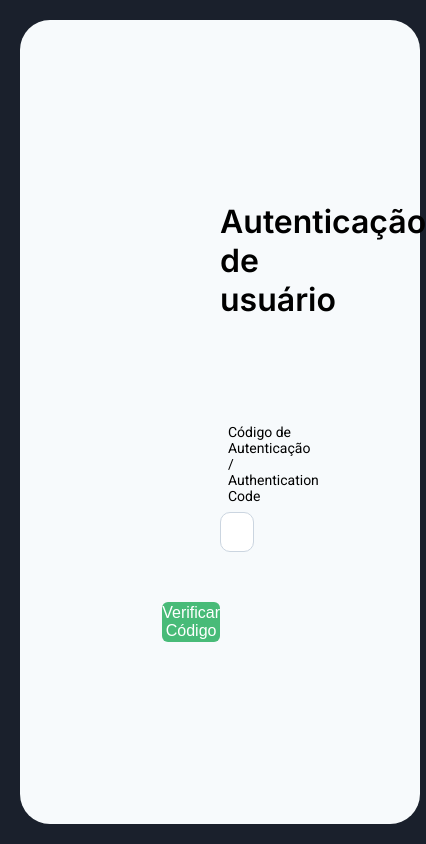
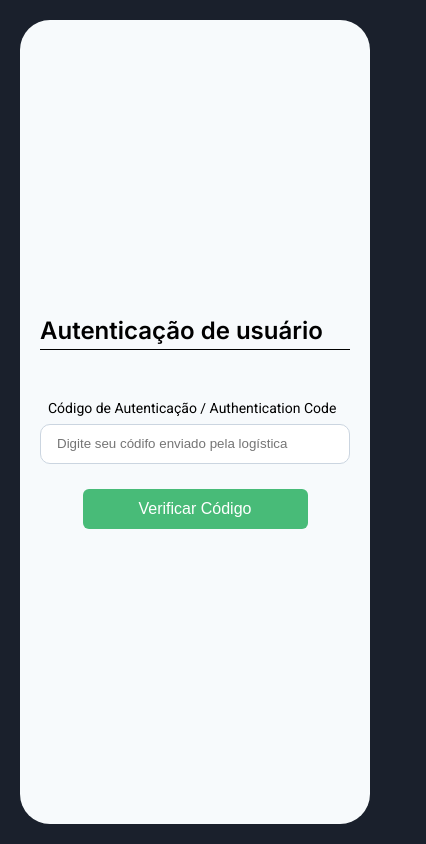
Before and after one commit to JuanBarcelos/Travel-Booking-System-, a React (Vite) app: page /register in a window 390 px wide. Shown: the whole page, 426 px wide, since content can reach past the window. Built offline with nearby package versions, Linux system fonts and the light colour scheme; no server answers.

Commit message:
responsividade da tela de registro

```diff
--- a/src/pages/RegisterUser/RegisterUser.css
+++ b/src/pages/RegisterUser/RegisterUser.css
@@ -134,3 +134,37 @@
     background: #26DC72;
     transition: 500ms;
 }
+
+@media screen and (max-width: 912px){
+    .container {
+      padding: 2rem;
+      flex-direction: column;
+      flex-wrap: nowrap;
+    }
+
+    #form-create-section{
+        padding-inline: 2rem;
+        gap: 5rem;
+    }
+
+    #create-user-form {
+        gap: 2.5rem;
+        width: 80%;
+    }
+
+    .btn-container {
+        align-items: center;
+        justify-content: center;
+    }
+  }
+
+  @media screen and (max-width: 430px) {
+    #form-create-section h2 {
+        font-size: 2.4rem;
+    }
+
+    #create-user-form {
+        gap: 2.5rem;
+        width: 100%;
+    }
+  }
```
